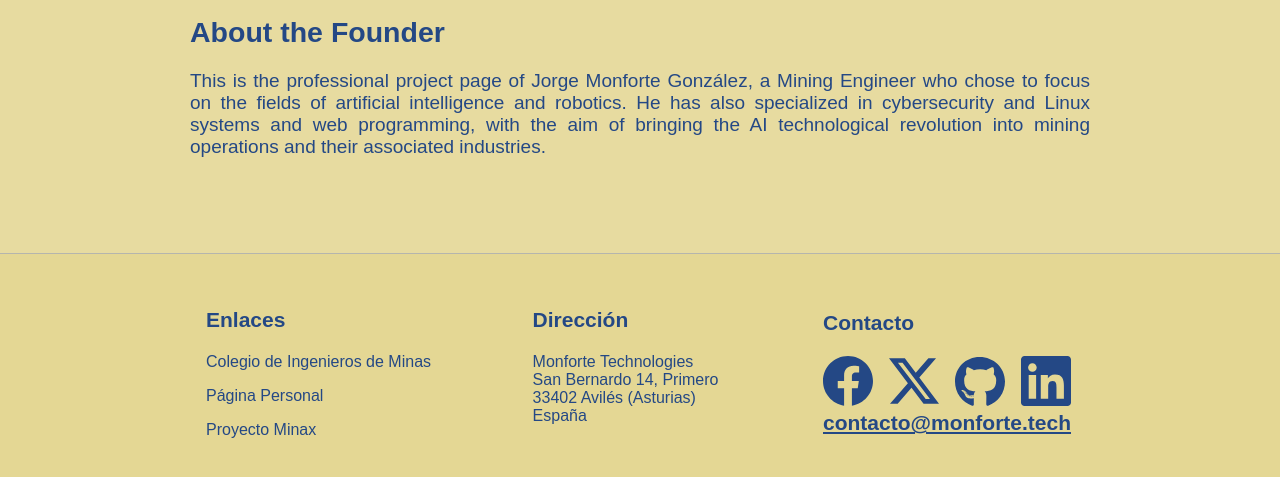
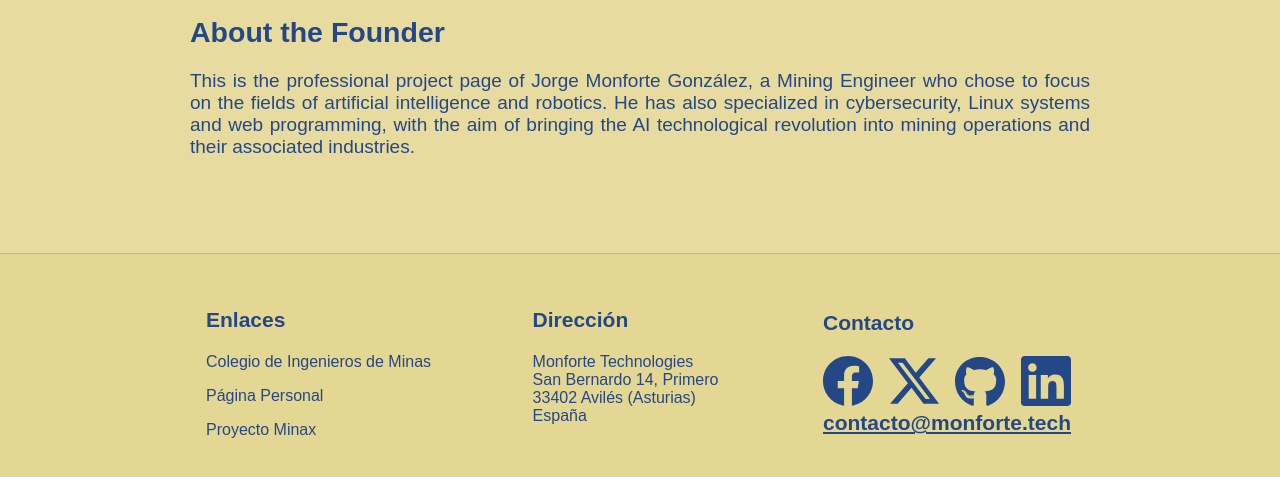
Before and after one commit to monforte-tech/web, an Astro site: page /web/about in a window 1280 px wide. Shown: the part 2242-2719 px from the top of the page. Built offline with nearby package versions, Linux system fonts and the light colour scheme; Astro itself is replaced by a stand-in of ours.

Commit message:
some minor fixes an typos

```diff
--- a/src/pages/about.astro
+++ b/src/pages/about.astro
@@ -59,7 +59,7 @@ const { title, color = "azulon", background = "arena" } = Astro.props;
 
     <div class="about">
       <h2>About the Founder</h2>
-      <p>This is the professional project page of Jorge Monforte González, a Mining Engineer who chose to focus on the fields of artificial intelligence and robotics. He has also specialized in cybersecurity and Linux systems and web programming, with the aim of bringing the AI technological revolution into mining operations and their associated industries.</p>
+      <p>This is the professional project page of Jorge Monforte González, a Mining Engineer who chose to focus on the fields of artificial intelligence and robotics. He has also specialized in cybersecurity, Linux systems and web programming, with the aim of bringing the AI technological revolution into mining operations and their associated industries.</p>
     </div>
   </div>
 </Base>
```
